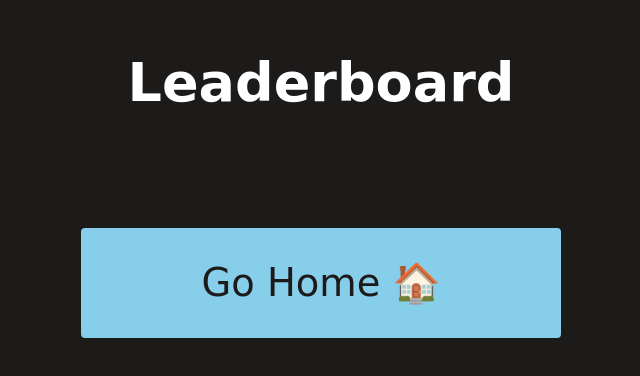
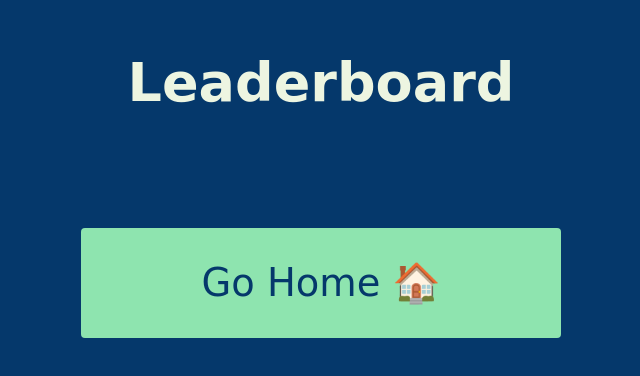
Before and after one commit to AnneliseRowan/code-quiz, a plain HTML site: page html/highscores.html in a window 1280 px wide. Shown: the part 118-494 px from the top of the page, without its empty margins (319-959 px from the left). Drawn offline with Linux system fonts and the light colour scheme; a web font is replaced by a local one.

Commit message:
changed the color combinations and fixed the readMe a bit more

```diff
--- a/css/game.css
+++ b/css/game.css
@@ -1,5 +1,6 @@
 body {
-    color: white;
+    color: #379683;
+    font-weight: bold;
 }
 
 .choice-box {
@@ -7,7 +8,7 @@ body {
     margin-bottom: 12.8px;
     width: 100%;
     border-radius: 4px;
-    background: blue;
+    background: #8EE4AF;
     font-size: 48px;
     min-width: 1280px;
 }
@@ -29,11 +30,11 @@ body {
 }
 
 .correct {
-    background: greenyellow;
+    background: #AFD275;
 }
 
 .incorrect {
-    background: red;
+    background: #E7717D;
 }
 
 #time-left {
--- a/css/highscores.css
+++ b/css/highscores.css
@@ -1,5 +1,5 @@
 body {
-    color: white;
+    color: #EDF5E1;
 }
 
 #highScoresList {
--- a/css/style.css
+++ b/css/style.css
@@ -1,7 +1,7 @@
 @import url('https://fonts.googleapis.com/css2?family=Neucha&display=swap');
 
 :root {
-    background-color: rgb(29, 26, 26);
+    background-color: #05386B;
 }
 
 * {
@@ -14,7 +14,7 @@
 
 h1 {
     font-size: 5.4rem;
-    color: #fff;
+    color: #EDF5E1;
     margin-bottom: 5rem;
 }
 
@@ -63,8 +63,8 @@ h2 {
     text-align: center;
     margin-bottom: 16px;
     text-decoration: none;
-    color: rgb(29, 26, 26);
-    background: skyblue;
+    color: #05386B;
+    background: #8EE4AF;
     border-radius: 4px;
 }
 
@@ -81,7 +81,7 @@ h2 {
 }
 
 #highscore-btn {
-    background: goldenrod;
+    background: #379683;
 }
 
 .end-box {
@@ -101,7 +101,7 @@ input {
 }
 
 input::placeholder {
-    color: #aaa;
+    color: #EDF5E1;
 }
 
 #username {
@@ -112,7 +112,7 @@ input::placeholder {
 
 #end-text {
     font-size: 38.4px;
-    color: white;
+    color: #EDF5E1;
     text-align: center;
 }
 
```
Also changed, not shown: html/game.html (+4 -4 lines), 1 other file.
